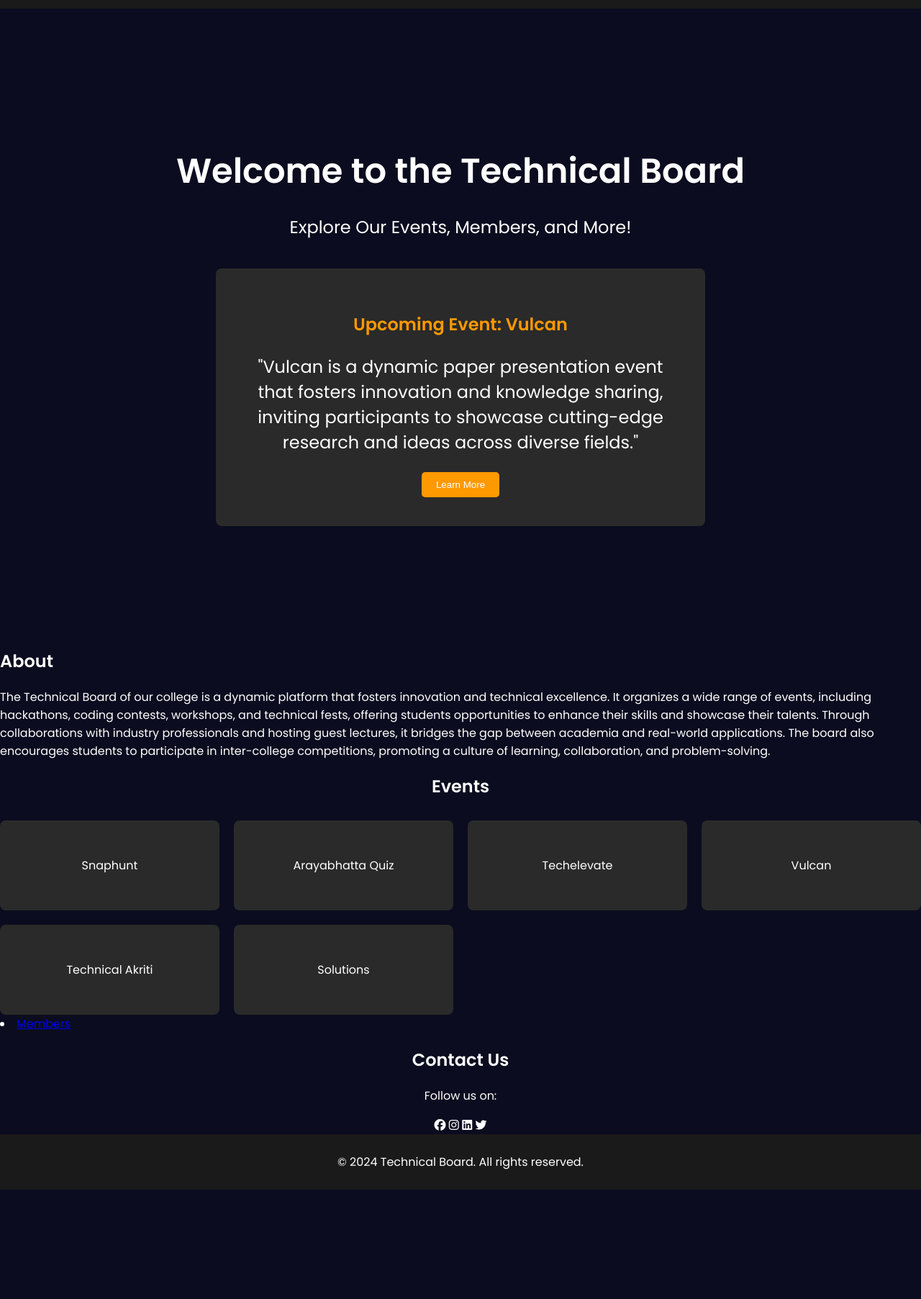
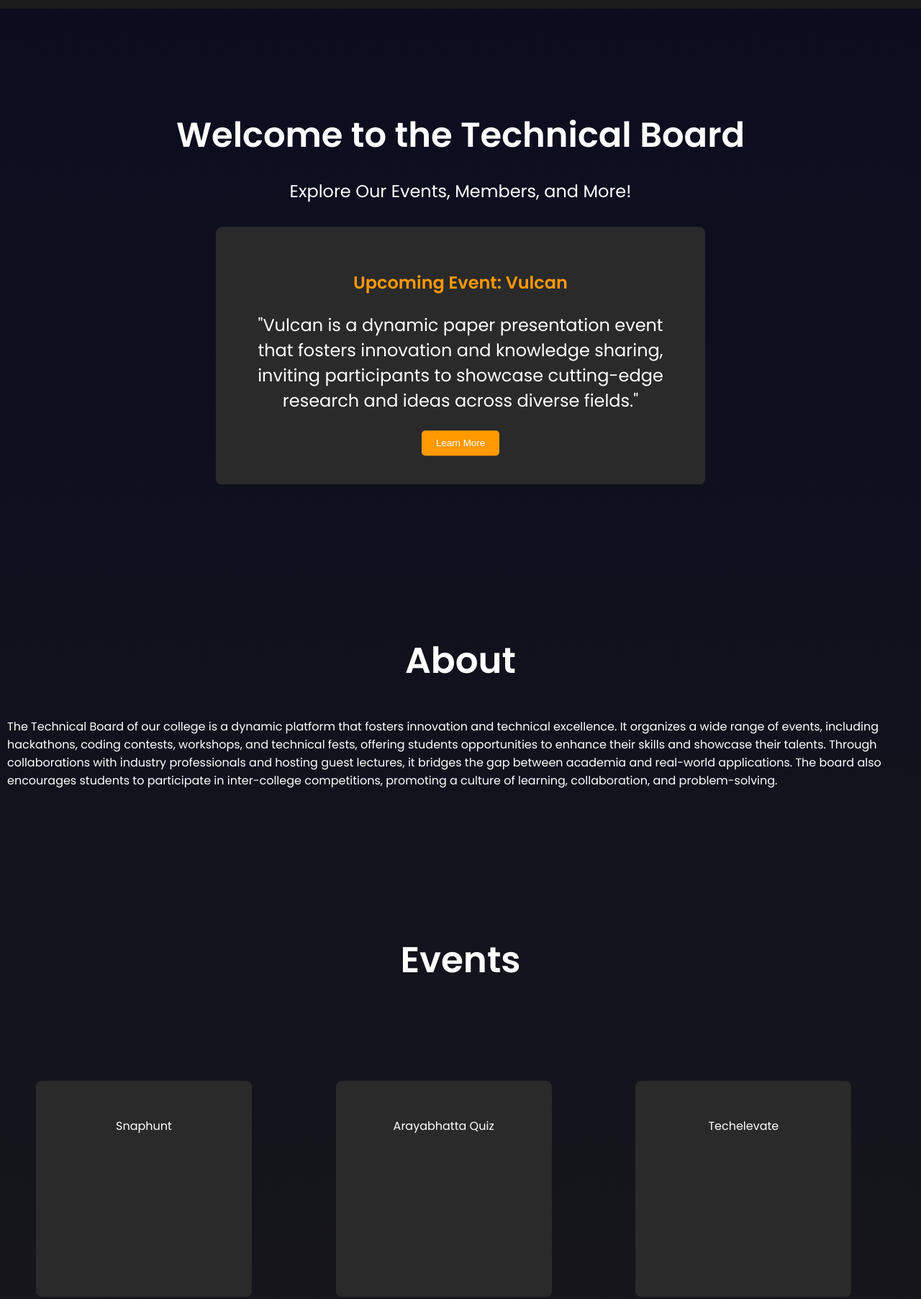
Before and after one commit to Ritika027/Techboard-Website, a plain HTML site: page index.html in a window 1280 px wide. Shown: the part 75-1880 px from the top of the page at 72% size. Before the commit the page ends 1728 px from the top, so only its background shows below. Drawn offline with Linux system fonts and the light colour scheme.

Commit message:
style.css

```diff
--- a/style.css
+++ b/style.css
@@ -2,24 +2,8 @@
 body {
     margin: 0;
     font-family: 'Poppins', sans-serif;
-    background: #0b0c1f;
+    background: linear-gradient(to bottom, #0b0c1f, #1a1a1a);
     color: #ffffff;
-    overflow-x: hidden;
-}
-
-/* Sparkling Background */
-.spark-background {
-    position: absolute;
-    top: 0;
-    left: 0;
-    width: 100%;
-    height: 100vh;
-    background-image: url('tech-background.png'), url('sparks.gif');
-    background-size: cover, contain;
-    background-repeat: no-repeat;
-    background-position: center, top;
-    z-index: -1;
-    opacity: 0.1;
 }
 
 /* Navigation Bar */
@@ -33,14 +17,74 @@ nav {
     top: 0;
     z-index: 1000;
 }
+/* Shared Styles for Large Event Boxes */
+.large-event-box {
+    background: #2a2a2a;
+    padding: 40px;
+    margin-top: 40px;
+    border-radius: 8px;
+    text-align: center;
+    max-width: 600px;
+    margin-left: auto;
+    margin-right: auto;
+    position: relative;
+    animation: float 3s ease-in-out infinite; /* Infinite floating animation */
+    transition: transform 0.3s, background-color 0.3s;
+}
+
+/* Different Colors for Each Event */
+.large-event-box.snaphunt { background-color: #1f3b5b; }
+.large-event-box.aryabhatta { background-color: #522e61; }
+.large-event-box.techelevate { background-color: #274053; }
+.large-event-box.technical-akriti { background-color: #3b2754; }
+.large-event-box.solutions { background-color: #253a60; }
+
+/* Hover Effect */
+.large-event-box:hover {
+    transform: scale(1.05); /* Slight zoom on hover */
+    background-color: #ff9900; /* Change background color */
+}
+
+/* Button Hover Effect */
+.event-button {
+    background-color: #ff9900;
+    border: none;
+    padding: 10px 20px;
+    color: white;
+    border-radius: 5px;
+    cursor: pointer;
+    transition: background-color 0.3s, transform 0.3s;
+}
+
+.event-button:hover {
+    background-color: #5252e8; /* Change button color on hover */
+    transform: scale(1.1); /* Slightly enlarge button */
+}
+
+/* Infinite Floating Animation */
+@keyframes float {
+    0% { transform: translateY(0); }
+    50% { transform: translateY(-10px); }
+    100% { transform: translateY(0); }
+}
 
 .logo img {
     height: 50px;
+}
+.head1{
+    font-size: 50px;
+    margin-top: 100px;
+    /* margin-left: 510px; */
+    text-align: center;
+}
+.about-content{
+    margin-left: 10px;
 }
 
 .nav-links {
     list-style: none;
     display: flex;
+    margin-left: 570px;
 }
 
 .nav-links li {
@@ -59,9 +103,8 @@ nav {
 
 /* Home Section */
 .home-section {
-    position: relative;
     text-align: center;
-    padding: 150px 20px;
+    padding: 100px 20px;
 }
 
 .home-section h1 {
@@ -106,17 +149,37 @@ nav {
 }
 
 .event-button:hover {
-    background-color: #e68a00;
+    background-color: #5252e8;
+}
+/* Change color and add glowing effect when hovering on event and member cards */
+.event-card:hover, .member-card:hover {
+    background-color: #17172b; /* Changes background color */
+    color: white; /* Changes text color */
+    box-shadow: 0px 0px 20px 5px #5252e8;/* Adds glowing border effect */
+    transform: scale(1.1); /* Slightly enlarges the card */
+    transition: all 0.3s ease; /* Smooth transition */
+}
+
+/* Change color when event or member card is clicked */
+.event-card:active, .member-card:active {
+    background-color: #ff9900;
+    color: #1a1a1a;
 }
 
 /* Event Section */
 .events-section h1, .members-section h1 {
     text-align: center;
     margin-bottom: 30px;
+    /* display: flex; */
 }
-
+.head2{
+    margin-top: 200px;
+    font-size: 50px;
+}
 .event-grid {
     display: grid;
+    margin-left: 50px;
+    margin-top: 130px;
     grid-template-columns: repeat(auto-fill, minmax(300px, 1fr));
     gap: 20px;
 }
@@ -127,6 +190,8 @@ nav {
     border-radius: 8px;
     text-align: center;
     transition: transform 0.3s;
+    width: 200px;
+    height: 200px;
 }
 
 .event-card:hover {
@@ -141,6 +206,7 @@ nav {
 }
 
 .member-card {
+    display: flex;
     position: relative;
     background: #2a2a2a;
     padding: 20px;
@@ -173,12 +239,32 @@ nav {
 
 /* Contact Section */
 .contact-section {
+    font-size: 30px;
+    margin-top: 150px;
     text-align: center;
 }
 
 .social-media img {
     width: 30px;
     margin: 0 10px;
+}
+/* Style for the social media icons in the contact section */
+.social-media {
+    display: flex;
+    justify-content: center; /* Center the icons horizontally */
+    gap: 20px; /* Add space between the icons */
+    margin-top: 20px; /* Add space above the icons */
+}
+
+.social-media i {
+    font-size: 30px;
+    /*Adjusticonsizeifneeded*/color: #79a5f8;
+    /*Iconcolor*/transition: transform 0.3s, color 0.3s;
+}
+
+.social-media i:hover {
+    transform: scale(1.2); /* Slightly enlarge icon on hover */
+    color: #5252e8; /* Change color on hover */
 }
 
 /* Footer */
```
